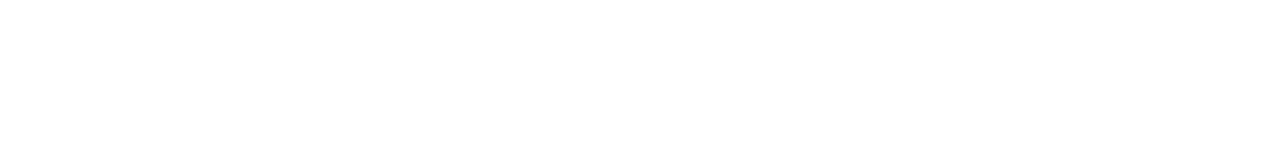
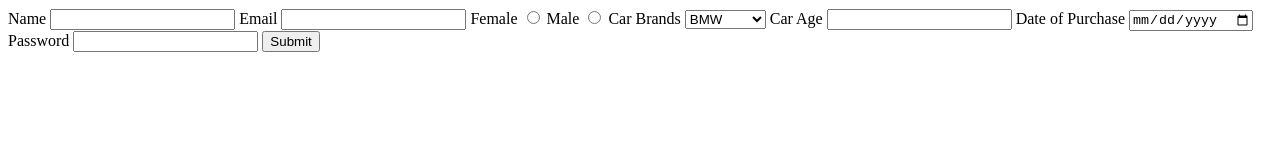
Before and after one commit to acciojob/car-insurance-form-Ddeepika123, a website: page main.html in a window 1280 px wide. Drawn offline with Linux system fonts and the light colour scheme.

Commit message:
created a submission

```diff
--- a/main.html
+++ b/main.html
@@ -7,6 +7,37 @@
 </head>
 
 <body>
+	<form method="post">
+		<label for="name">Name</label>
+		<input type="text" id="name" name="name" required>
+
+		<label>Email</label>
+		<input type="email" id="email" name="email" required>
+
+		<label for="gender_female">Female</label>
+		<input type="radio" id="gender_female" name="gender" value="Female" required>
+
+		<label for="gender_Male">Male</label>
+		<input type="radio" id="gender_male" name="gender" value="Male" required>
+
+		 <label for="cars">Car Brands</label>
+        <select id="cars" name="cars">
+            <option value="BMW">BMW</option>
+            <option value="Audi">Audi</option>
+            <option value="Mercedez">Mercedez</option>
+        </select>
+
+		<label for="carage">Car Age</label>
+		<input type="Number" id="carage" name="carage" required>
+
+		<label for="dob">Date of Purchase</label>
+		<input type="date" id="dob" name="dob" required>
+
+		<label for="password">Password</label>
+		<input type="password" id="password" name="password" required>
+
+		<button type="submit">Submit</button>
+	</form>
 	<!-- the entire body must be written by student -->
     <script type="text/javascript" src="./script.js">
 </script>
```
